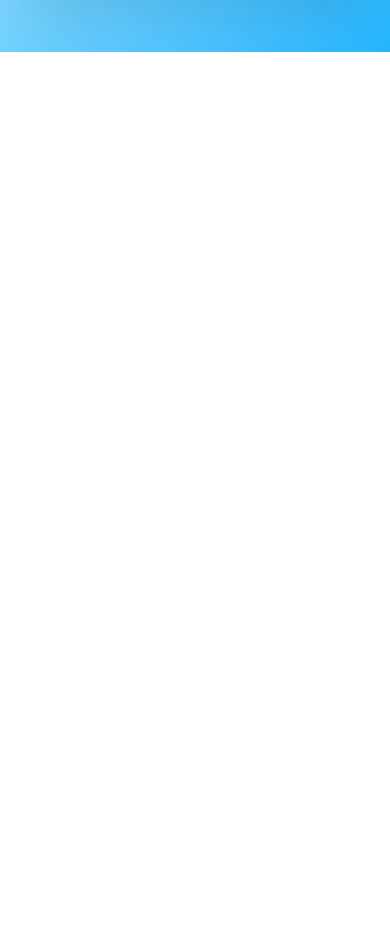
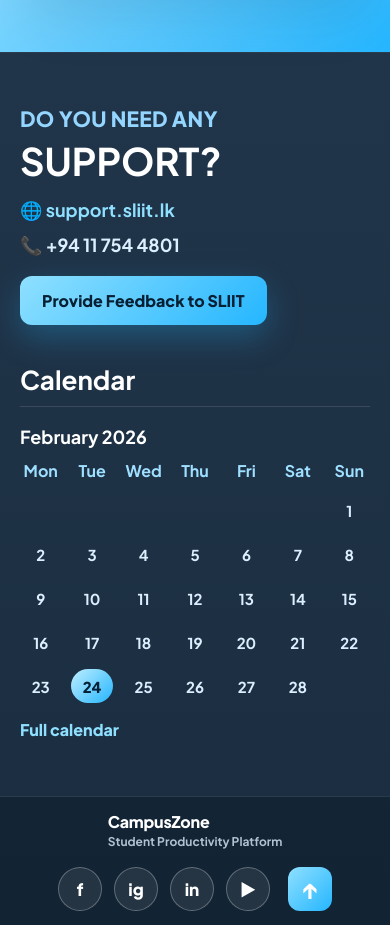
Before and after one commit to keshiniPaul/CampusZen-Student_productivityApp, a React (Create React App) app in the folder frontend/: page / in a window 390 px wide. Shown: the part 5898-6823 px from the top of the page. Before the commit the page ends 5950 px from the top, so only its background shows below. Built offline with nearby package versions, Linux system fonts and the light colour scheme.

Commit message:
Add footer (real dynamic calender)

```diff
--- a/frontend/src/pages/Home.css
+++ b/frontend/src/pages/Home.css
@@ -641,40 +641,162 @@ img{ max-width:100%; display:block; }
 .cta__cardText{ margin: 8px 0 0; color: rgba(7,26,42,.78); font-weight: 700; line-height: 1.6; font-size: 13.5px; }
 
 .footer{
-	padding: 24px 0 30px;
-	background: #fff;
-	border-top: 1px solid rgba(2,30,55,.06);
+	margin-top: 0;
+	background: linear-gradient(180deg, #21354a 0%, #1a2d40 100%);
+	color: #dbefff;
+	border-top: 1px solid rgba(255,255,255,.08);
 }
 .footer__inner{
 	display:flex;
 	align-items:center;
 	justify-content:space-between;
-	gap: 16px;
+	gap: 18px;
 	flex-wrap: wrap;
+}
+.footer__panel{
+	padding: 52px 0 56px;
+	display:grid;
+	grid-template-columns: 1.15fr .85fr;
+	gap: 30px;
+}
+.footer__support{ max-width: 430px; }
+.footer__kicker{
+	margin: 0;
+	font-weight: 800;
+	font-size: 29px;
+	letter-spacing: .3px;
+	text-transform: uppercase;
+	color: #94d6ff;
+}
+.footer__heading{
+	margin: 10px 0 18px;
+	font-size: 50px;
+	line-height: 1;
+	text-transform: uppercase;
+	color: #ffffff;
+}
+.footer__contact{
+	display:block;
+	margin-bottom: 12px;
+	font-size: 28px;
+	font-weight: 700;
+	color: #dbefff;
+}
+.footer__contact--accent{ color: var(--sky-300); }
+.footer__feedback{
+	display:inline-flex;
+	align-items:center;
+	justify-content:center;
+	margin-top: 8px;
+	padding: 14px 22px;
+	border-radius: 12px;
+	background: linear-gradient(135deg, var(--sky-300), var(--sky-500));
+	color: #072033;
+	font-weight: 800;
+	box-shadow: 0 12px 32px rgba(37,182,255,.28);
+}
+.footer__calendar{
+	padding: 8px 0 0;
+	max-width: 360px;
+	justify-self: end;
+	width:100%;
+}
+.footer__calendarTitle{
+	margin:0;
+	font-size: 26px;
+	color: #ffffff;
+	padding-bottom: 10px;
+	border-bottom: 1px solid rgba(255,255,255,.12);
+}
+.footer__calendarHead{
+	display:flex;
+	align-items:center;
+	justify-content:space-between;
+	margin-top: 18px;
+	font-size: 18px;
+	font-weight: 800;
+	color: #ffffff;
+}
+.footer__weekdays,
+.footer__days{
+	margin-top: 12px;
+	display:grid;
+	grid-template-columns: repeat(7, 1fr);
+	gap: 10px;
+	text-align:center;
+}
+.footer__weekdays span{
+	font-size: 16px;
+	font-weight: 700;
+	color: #9fdfff;
+}
+.footer__days span{
+	display:grid;
+	place-items:center;
+	min-height: 34px;
+	font-weight: 700;
+	font-size: 15px;
+	color: #dbefff;
+	border-radius: 999px;
+}
+.footer__days .is-muted{ color: transparent; }
+.footer__days .is-active{
+	background: linear-gradient(135deg, var(--sky-200), var(--sky-500));
+	color: #062036;
+	font-weight: 900;
+}
+.footer__fullCalendar{
+	display:inline-block;
+	margin-top: 16px;
+	color: var(--sky-300);
+	font-weight: 800;
+}
+
+.footer__bottom{
+	border-top: 1px solid rgba(255,255,255,.10);
+	padding: 14px 0;
+	background: rgba(8, 22, 34, .42);
 }
 .footer__brand{
 	display:flex;
 	align-items:center;
 	gap: 12px;
 }
-.footer__name{ font-weight: 900; letter-spacing: -.2px; }
-.footer__small{ color: rgba(7,26,42,.60); font-weight: 700; font-size: 12px; margin-top: 2px; }
-.footer__right{
+.footer__name{ font-weight: 900; letter-spacing: -.2px; color: #fff; }
+.footer__small{ color: rgba(219,239,255,.78); font-weight: 700; font-size: 12px; margin-top: 2px; }
+.footer__socials{
 	display:flex;
 	align-items:center;
 	gap: 12px;
 	flex-wrap: wrap;
 }
-.footer__right a{
-	padding: 10px 10px;
+
+.footer__socials a{
+	width: 44px;
+	height: 44px;
+	display:grid;
+	place-items:center;
+	border-radius: 999px;
+	background: rgba(255,255,255,.08);
+	border: 1px solid rgba(255,255,255,.28);
+	font-weight: 800;
+	font-size: 17px;
+	color: #ffffff;
+	text-transform: lowercase;
+}
+.footer__socials a:hover{ background: rgba(37, 182, 255, .32); }
+
+.toTop{
+	width: 44px;
+	height: 44px;
+	display:grid;
+	place-items:center;
 	border-radius: 12px;
-	font-weight: 800;
-	font-size: 13px;
-	color: rgba(7,26,42,.72);
+	font-weight: 900;
+	font-size: 24px;
+	color:#fff;
+	background: linear-gradient(135deg, var(--sky-300), var(--sky-500));
 }
-.footer__right a:hover{ background: rgba(37, 182, 255, .10); color: var(--ink-900); }
-
-.toTop{ font-weight: 900; }
 
 .toast{
 	position: fixed;
@@ -706,6 +828,8 @@ img{ max-width:100%; display:block; }
 	.gallery{ grid-template-columns: 1fr 1fr; grid-auto-rows: 190px; }
 	.gallery__item:nth-child(1){ grid-row: span 1; }
 	.cta{ grid-template-columns: 1fr; }
+	.footer__panel{ grid-template-columns: 1fr; }
+	.footer__calendar{ justify-self: start; max-width: 100%; }
 }
 
 @media (max-width: 760px){
@@ -731,4 +855,8 @@ img{ max-width:100%; display:block; }
 	.nav__cta{ margin-left:0; display:grid; grid-template-columns: 1fr 1fr; gap: 10px; }
 	.cards{ grid-template-columns: 1fr; }
 	.gallery{ grid-template-columns: 1fr; grid-auto-rows: 220px; }
+	.footer__kicker{ font-size: 21px; }
+	.footer__heading{ font-size: 38px; }
+	.footer__contact{ font-size: 18px; }
+	.footer__bottom .footer__inner{ justify-content: center; }
 }
--- a/frontend/src/pages/Home.js
+++ b/frontend/src/pages/Home.js
@@ -120,6 +120,29 @@ function Home() {
     setIsNavOpen(false);
   };
 
+  const weekdayLabels = ["Mon", "Tue", "Wed", "Thu", "Fri", "Sat", "Sun"];
+  const today = new Date();
+  const currentYear = today.getFullYear();
+  const currentMonth = today.getMonth();
+  const currentDay = today.getDate();
+  const monthLabel = today.toLocaleString("en-US", {
+    month: "long",
+    year: "numeric",
+  });
+
+  const firstDayIndex = new Date(currentYear, currentMonth, 1).getDay();
+  const leadingEmptyDays = (firstDayIndex + 6) % 7;
+  const daysInMonth = new Date(currentYear, currentMonth + 1, 0).getDate();
+
+  const calendarDays = [
+    ...Array.from({ length: leadingEmptyDays }, () => null),
+    ...Array.from({ length: daysInMonth }, (_, index) => index + 1),
+  ];
+
+  while (calendarDays.length % 7 !== 0) {
+    calendarDays.push(null);
+  }
+
   return (
     <>
       <header className="topbar" id="top">
@@ -156,7 +179,7 @@ function Home() {
               Health
             </a>
             <a href="/events" onClick={goToEventsDashboard}>
-              Event
+              Events
             </a>
             <a href="#career" onClick={(e) => scrollToSection(e, "career")}>
               Career
@@ -578,6 +601,84 @@ function Home() {
         </section>
       </main>
 
+      <footer className="footer">
+        <div className="container footer__panel">
+          <div className="footer__support">
+            <p className="footer__kicker">Do you need any</p>
+            <h3 className="footer__heading">Support?</h3>
+            <a className="footer__contact footer__contact--accent" href="https://support.sliit.lk">
+              🌐 support.sliit.lk
+            </a>
+            <a className="footer__contact" href="tel:+94117544801">
+              📞 +94 11 754 4801
+            </a>
+            <a className="footer__feedback" href="https://support.sliit.lk">
+              Provide Feedback to SLIIT
+            </a>
+          </div>
+
+          <div className="footer__calendar" aria-label="Calendar preview">
+            <h3 className="footer__calendarTitle">Calendar</h3>
+            <div className="footer__calendarHead">
+              <strong>{monthLabel}</strong>
+            </div>
+            <div className="footer__weekdays">
+              {weekdayLabels.map((weekday) => (
+                <span key={weekday}>{weekday}</span>
+              ))}
+            </div>
+            <div className="footer__days">
+              {calendarDays.map((day, index) => {
+                if (!day) {
+                  return <span className="is-muted" key={`empty-${index}`}></span>;
+                }
+
+                const isToday = day === currentDay;
+                return (
+                  <span className={isToday ? "is-active" : ""} key={`day-${day}`}>
+                    {day}
+                  </span>
+                );
+              })}
+            </div>
+            <a className="footer__fullCalendar" href="/events" onClick={goToEventsDashboard}>
+              Full calendar
+            </a>
+          </div>
+        </div>
+
+        <div className="footer__bottom">
+          <div className="container footer__inner">
+            <div className="footer__brand">
+              <img className="brand__logo--img" src={campusLogo} alt="CampusZone Logo" />
+              <div>
+                <div className="footer__name">CampusZone</div>
+                <div className="footer__small">Student Productivity Platform</div>
+              </div>
+            </div>
+
+            <div className="footer__socials" aria-label="Social links">
+              <a href="#top" onClick={scrollToTop} aria-label="Facebook">
+                f
+              </a>
+              <a href="#top" onClick={scrollToTop} aria-label="Instagram">
+                ig
+              </a>
+              <a href="#top" onClick={scrollToTop} aria-label="LinkedIn">
+                in
+              </a>
+              <a href="#top" onClick={scrollToTop} aria-label="YouTube">
+                ▶
+              </a>
+            </div>
+
+            <a className="toTop" href="#top" onClick={scrollToTop} aria-label="Back to top">
+              ↑
+            </a>
+          </div>
+        </div>
+      </footer>
+
       <div
         className={`toast ${toastVisible ? "is-visible" : ""}`.trim()}
         id="toast"
```
